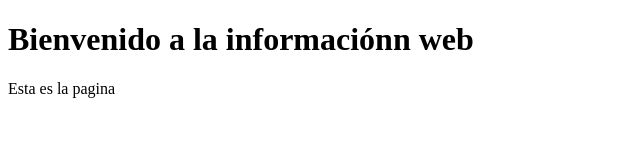
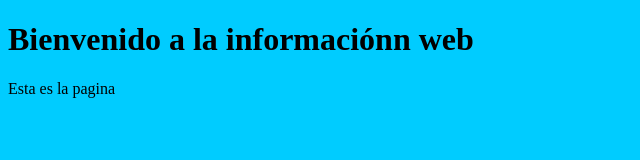
Before and after one commit to ClaudioGandini/pagina-web, a plain HTML site: page index.html in a window 1280 px wide. Shown: the whole page, without its empty margins (0-640 px from the left). Drawn offline with Linux system fonts and the light colour scheme.

Commit message:
vuelvo a cambiar

```diff
--- a/index.html
+++ b/index.html
@@ -6,7 +6,7 @@
 
     </head>
 
-        <body>
+    <body bgcolor="#00CCFF">
             <h1>Bienvenido a la informaciónn web</h1>
             <p>Esta es la pagina</p>
 
```
